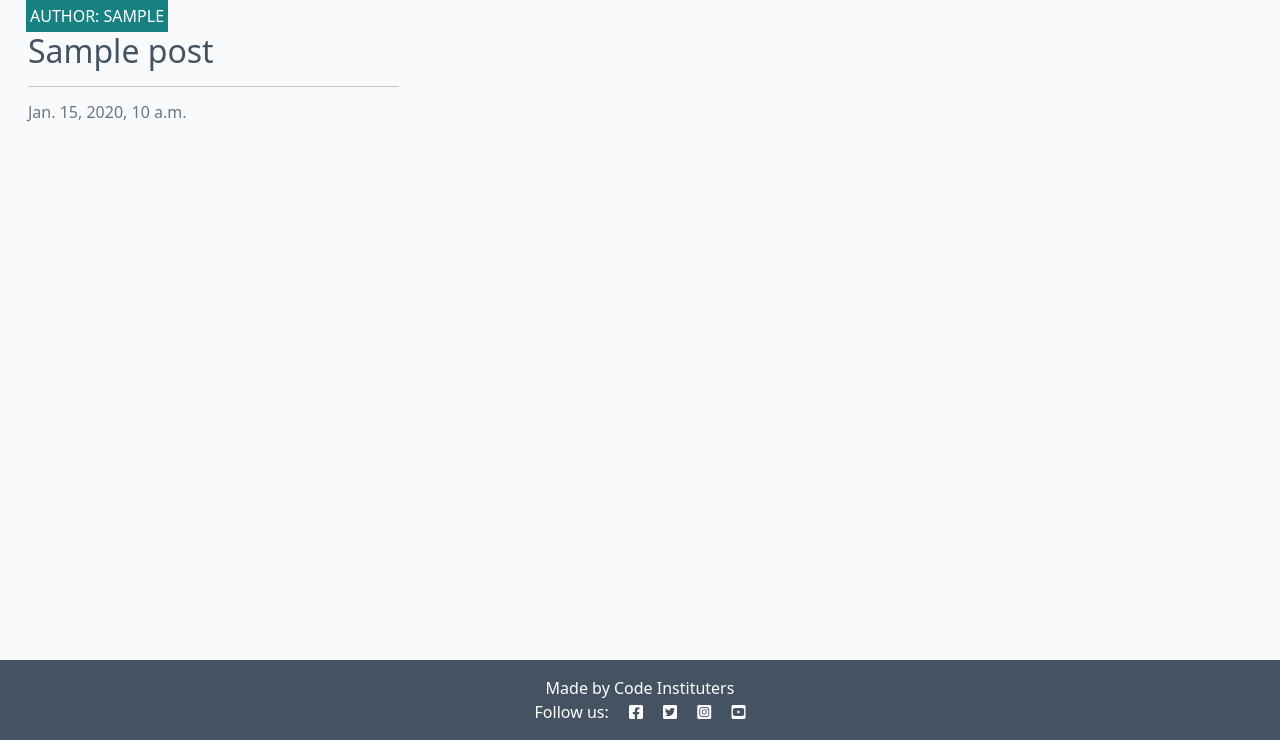
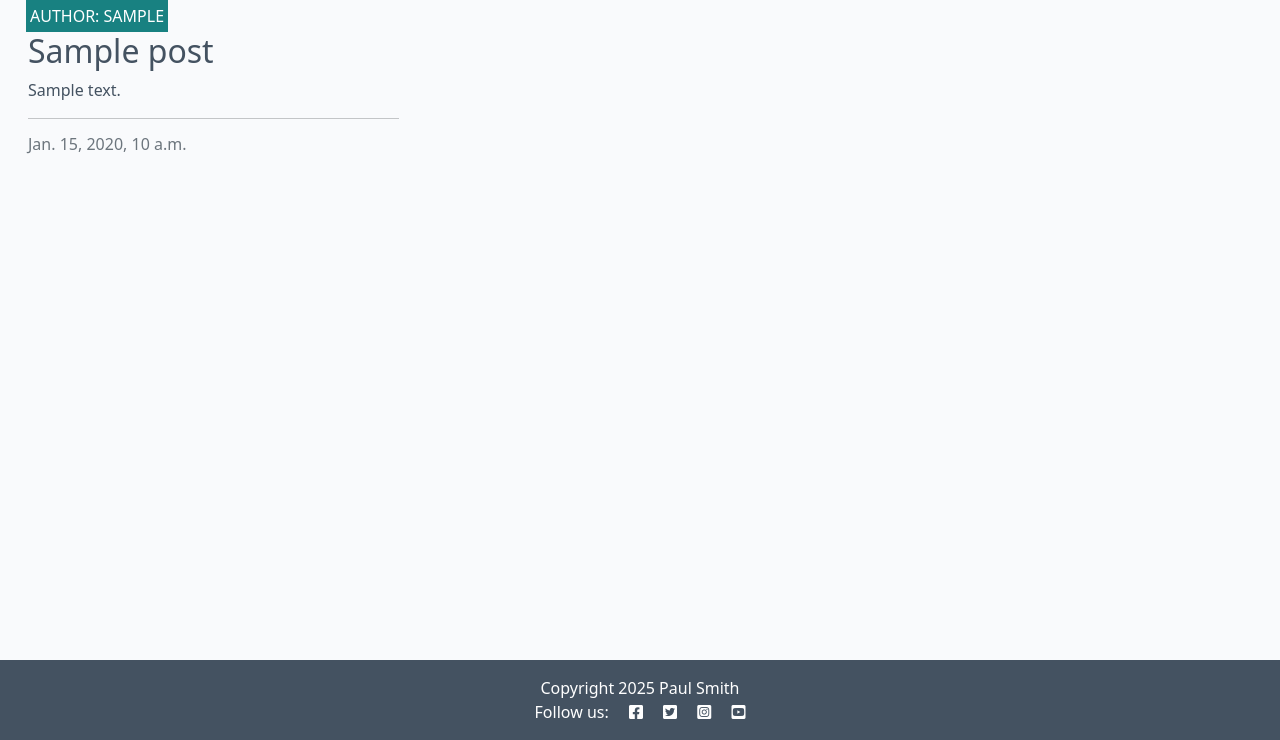
Before and after one commit to PaulyDuk/codestar_blog, a Django app: page / in a window 1280 px wide. Shown: the part 60-800 px from the top of the page. Run offline with Django 5.2, Linux system fonts and the light colour scheme; tables that the repository leaves empty hold one stand-in row (values such as "Sample post").

Commit message:
Updated with post except

```diff
--- a/blog/templates/blog/index.html
+++ b/blog/templates/blog/index.html
@@ -20,6 +20,7 @@
                             </div>
                             <a href="#" class="post-link">
                                 <h2 class="card-title">{{ post.title }}</h2>
+                            <p class="card-text">{{ post.excerpt }}</p>
                             </a>
 
                             <hr />
@@ -50,3 +51,6 @@
 
 <!-- index.html content ends here -->
 {% endblock %}
+{% block copyright %}
+    Copyright 2025 Paul Smith
+{% endblock %}
--- a/templates/base.html
+++ b/templates/base.html
@@ -23,6 +23,7 @@
 
     <!-- Custom CSS -->
     <link rel="stylesheet" href="{% static 'css/style.css' %}">
+
 </head>
 
 <body class="d-flex flex-column h-100 main-bg">
@@ -40,7 +41,7 @@
                 <ul class="navbar-nav me-auto mb-2 mb-lg-0">
                     <li class="nav-item">
                         <a class="nav-link {% if request.path == home_url %}active{% endif %}" aria-current="page"
-                            href="#">Home</a>
+                            href="{% url 'home' %}">Home</a>
                     </li>
 
                 </ul>
@@ -61,7 +62,11 @@
 
     <!-- Footer -->
     <footer class="footer mt-auto py-3 dark-bg">
-        <p class="m-0 text-center text-white">Made by Code Instituters</p>
+        <p class="m-0 text-center text-white">
+            {% block copyright %}
+                Made by Code Instituters
+            {% endblock copyright %}
+        </p>
         <p class="m-0 text-center text-white">Follow us: <i class="fab fa-facebook-square ms-3"></i>
             <i class="fab fa-twitter-square ms-3"></i>
             <i class="fab fa-instagram-square ms-3"></i>
```
